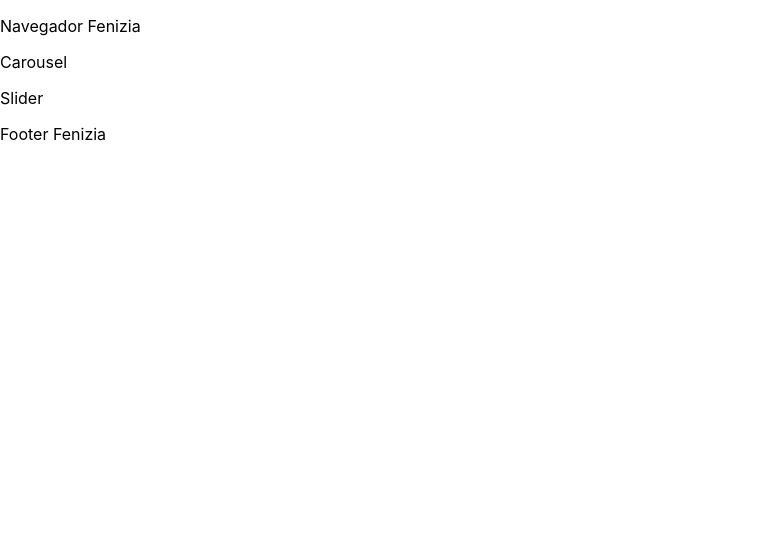
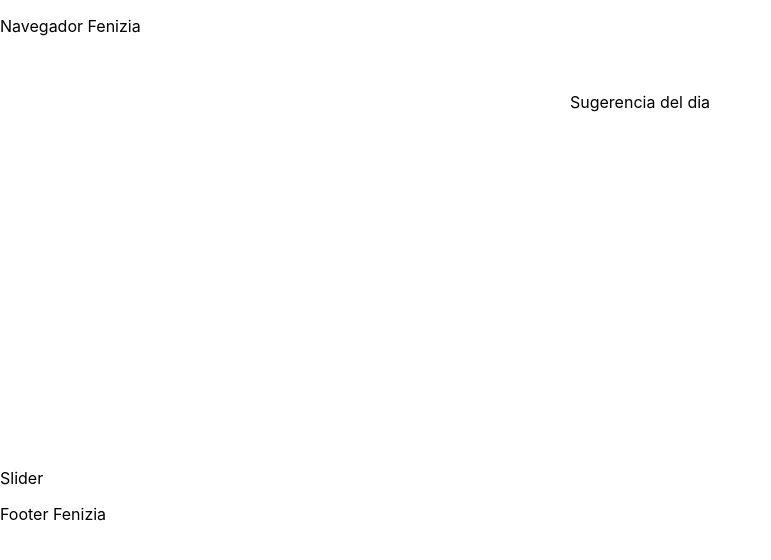
Before and after one commit to simonbesteiro-codurance/fenizia, a React (Create React App) app in the folder fenizia-react/: page / in a window 1280 px wide. Shown: the top 560 px of the page, without its empty margins (0-771 px from the left). Built offline with nearby package versions, Linux system fonts and the light colour scheme.

Commit message:
create carousel component

```diff
--- /dev/null
+++ b/fenizia-react/src/components/Carousel.css
@@ -0,0 +1,18 @@
+.main-carousel {
+  width: 100vw;
+  height: 50vh;
+  display: flex;
+  flex-direction: row;
+  position: relative;
+  justify-content: space-around;
+  min-width: 1024px;
+  overflow-x: auto;
+}
+.main-carousel::-webkit-scrollbar {
+  display: none;
+}
+.main-carousel > p {
+  position: absolute;
+  margin: 5vh;
+  color: black;
+}
--- a/fenizia-react/src/components/Carousel.js
+++ b/fenizia-react/src/components/Carousel.js
@@ -1,8 +1,78 @@
-import React from "react";
+import React, { useEffect } from "react";
+import "./Carousel.css";
+import CarouselImageGenerator from "./CarouselImageGenerator";
+function Carousel() {
+  let i = 0;
+  useEffect(() => {
+    setInterval(() => {
+      i += 5;
+    });
+  });
+  const arrayImage = [
+    {
+      source: "https://imagessl6.casadellibro.com/a/l/t5/46/9788420412146.jpg",
+      title: "title 1",
+      price: 11,
+    },
+    {
+      source: "https://imagessl3.casadellibro.com/a/l/t5/73/9780137081073.jpg",
+      title: "title 2",
+      price: 12,
+    },
+    {
+      source: "https://imagessl0.casadellibro.com/a/l/t5/40/9788499928340.jpg",
+      title: "title 3",
+      price: 13,
+    },
+    {
+      source: "https://imagessl4.casadellibro.com/a/l/t5/14/9788496581814.jpg",
+      title: "title 4",
+      price: 14,
+    },
+    {
+      source: "https://imagessl8.casadellibro.com/a/l/t5/08/9788401337208.jpg",
+      title: "title 5",
+      price: 15,
+    },
+    {
+      source: "https://imagessl0.casadellibro.com/a/l/t1/90/9788401023590.jpg",
+      title: "title 6",
+      price: 16,
+    },
+    {
+      source: "https://imagessl7.casadellibro.com/a/l/t1/17/9788466664417.jpg",
+      title: "title 7",
+      price: 17,
+    },
+    {
+      source: "https://imagessl2.casadellibro.com/a/l/t1/32/9788408232032.jpg",
+      title: "title 8",
+      price: 18,
+    },
+    {
+      source: "https://imagessl9.casadellibro.com/a/l/t1/89/9788420439389.jpg",
+      title: "title 9",
+      price: 19,
+    },
+    {
+      source: "https://imagessl9.casadellibro.com/a/l/t1/89/9788420439389.jpg",
+      title: "title 10",
+      price: 20,
+    },
+  ];
+  return (
+    <div className="main-carousel">
+      <p>Sugerencia del dia</p>
+      {(arrayImage) => {
+        let resolve = "";
+        for (let i = 0; i < i + 5; i++) {
+          resolve += <CarouselImageGenerator image={arrayImage[i]} />;
+        }
+        console.log(resolve);
+        return resolve;
+      }}
+    </div>
+  );
+}
 
-function Carousel (){
-    return <>
-     <p>Carousel</p>
-    </>
-}
 export default Carousel;
--- /dev/null
+++ b/fenizia-react/src/components/CarouselImageGenerator.css
@@ -0,0 +1,9 @@
+.main-carousel__image {
+  display: flex;
+  flex-direction: column;
+  min-width: 300px;
+  margin: 2%;
+}
+.main-carousel__image > img {
+  height: 100%;
+}
--- /dev/null
+++ b/fenizia-react/src/components/CarouselImageGenerator.js
@@ -0,0 +1,13 @@
+import React from "react";
+import "./CarouselImageGenerator.css";
+
+function CarouselImageGenerator({ image }) {
+  return (
+    <div className="main-carousel__image">
+      <img src={image.source}></img>
+      <p>{image.title}</p>
+    </div>
+  );
+}
+
+export default CarouselImageGenerator;
```
